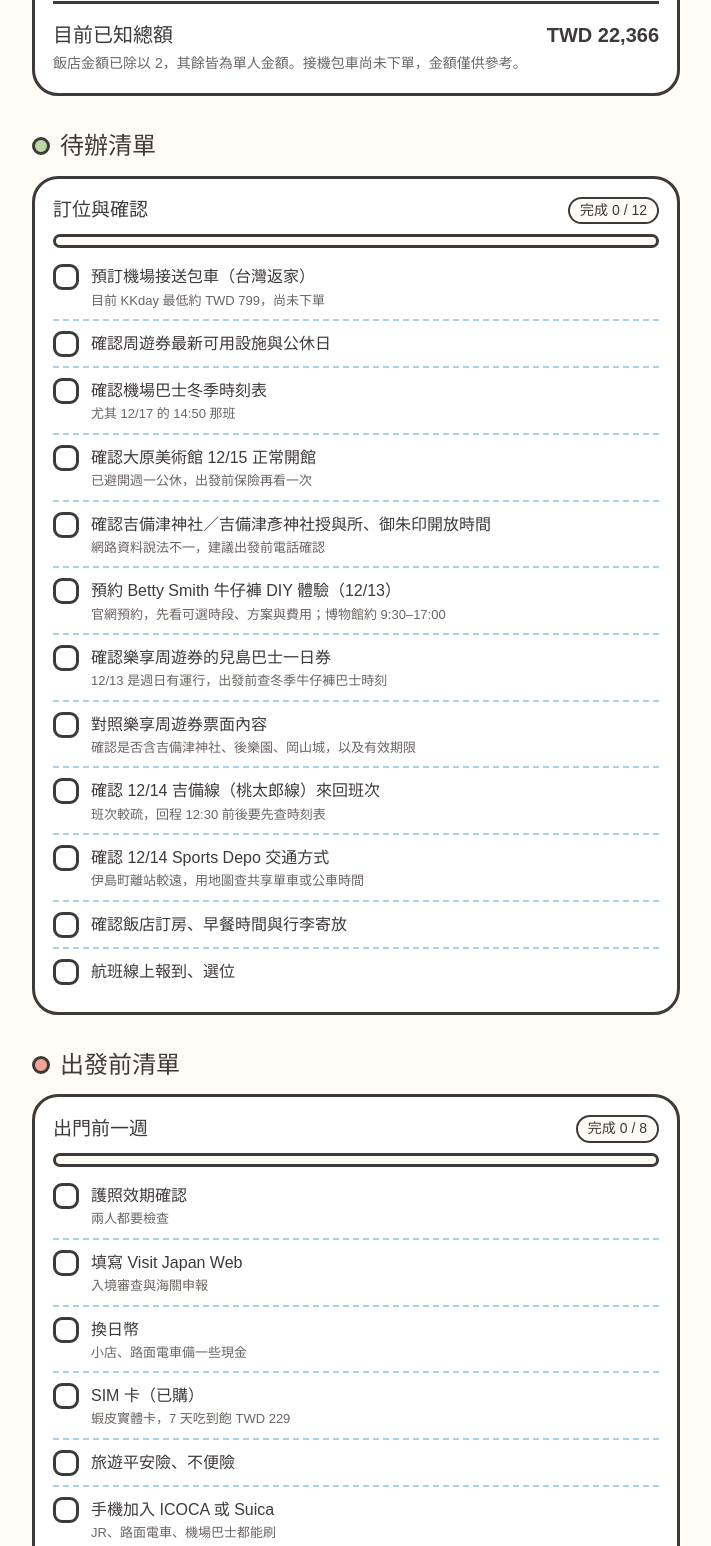
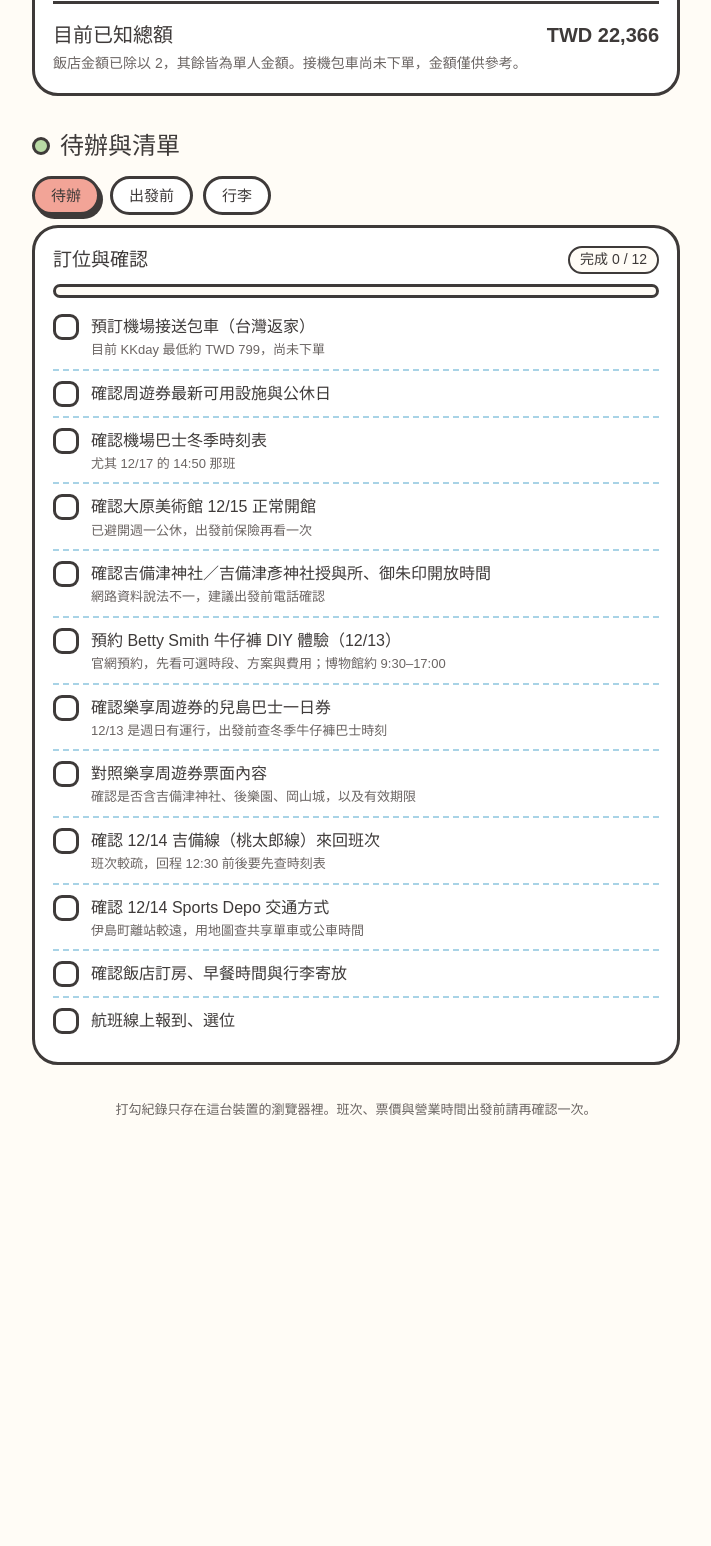
Before and after one commit to HANAJourney/Okayama, a plain HTML site: page index.html in a window 1280 px wide. Shown: the part 3988-5534 px from the top of the page, without its empty margins (284-995 px from the left). After the commit the page ends 5157 px from the top, so only its background shows below. Drawn offline with Linux system fonts and the light colour scheme; a web font is replaced by a local one.

Commit message:
Add files via upload

```diff
--- a/index.html
+++ b/index.html
@@ -247,11 +247,11 @@ footer{text-align:center;font-size:13px;color:var(--ink-soft)}
     <a href="#plan">行程</a>
     <a href="#stay">住宿</a>
     <a href="#weather">天氣</a>
-    <a href="#budget" data-tab="prebudget">行前費用</a>
-    <a href="#budget" data-tab="expenses">記帳</a>
-    <a href="#todo">待辦</a>
-    <a href="#before">出發前</a>
-    <a href="#pack">行李</a>
+    <a href="#checklist" data-tab="prebudget">行前費用</a>
+    <a href="#checklist" data-tab="expenses">記帳</a>
+    <a href="#todo" data-tab="todo-panel">待辦</a>
+    <a href="#todo" data-tab="before">出發前</a>
+    <a href="#todo" data-tab="pack">行李</a>
   </div>
 </nav>
 
@@ -444,9 +444,9 @@ footer{text-align:center;font-size:13px;color:var(--ink-soft)}
   </section>
 
   <!-- 費用 -->
-  <section id="budget">
-    <h2 class="sec-title"><span class="dot" style="background:var(--blue)"></span>費用</h2>
-    <div class="budget-tabbar" role="tablist" aria-label="費用分類">
+  <section id="checklist">
+    <h2 class="sec-title"><span class="dot" style="background:var(--coral)"></span>行前費用與記帳</h2>
+    <div class="budget-tabbar" role="tablist" aria-label="行前費用與記帳分類">
       <button class="btab" type="button" role="tab" id="tabPre" aria-controls="prebudget" aria-selected="true" data-target="prebudget">行前費用</button>
       <button class="btab" type="button" role="tab" id="tabExp" aria-controls="expenses" aria-selected="false" tabindex="-1" data-target="expenses">記帳</button>
     </div>
@@ -489,23 +489,16 @@ footer{text-align:center;font-size:13px;color:var(--ink-soft)}
     </div>
   </section>
 
-  <!-- 待辦 -->
   <section id="todo">
-    <h2 class="sec-title"><span class="dot" style="background:var(--green)"></span>待辦清單</h2>
-    <div class="card" data-list="todo"></div>
-  </section>
-
-  <!-- 出發前 -->
-  <section id="before">
-    <h2 class="sec-title"><span class="dot" style="background:var(--coral)"></span>出發前清單</h2>
-    <div class="card" data-list="before"></div>
-  </section>
-
-  <!-- 行李 -->
-  <section id="pack">
-    <h2 class="sec-title"><span class="dot" style="background:var(--yellow)"></span>行李清單</h2>
-    <div class="card" data-list="pack"></div>
-    <button class="clear" id="clearAll" type="button">清除所有打勾</button>
+    <h2 class="sec-title"><span class="dot" style="background:var(--green)"></span>待辦與清單</h2>
+    <div class="budget-tabbar" role="tablist" aria-label="待辦與清單分類">
+      <button class="btab" type="button" role="tab" id="tabTodo" aria-controls="todo-panel" aria-selected="true" data-target="todo-panel">待辦</button>
+      <button class="btab" type="button" role="tab" id="tabBefore" aria-controls="before" aria-selected="false" tabindex="-1" data-target="before">出發前</button>
+      <button class="btab" type="button" role="tab" id="tabPack" aria-controls="pack" aria-selected="false" tabindex="-1" data-target="pack">行李</button>
+    </div>
+    <div id="todo-panel" role="tabpanel" aria-labelledby="tabTodo"><div class="card" data-list="todo"></div></div>
+    <div id="before" role="tabpanel" aria-labelledby="tabBefore" hidden><div class="card" data-list="before"></div></div>
+    <div id="pack" role="tabpanel" aria-labelledby="tabPack" hidden><div class="card" data-list="pack"></div><button class="clear" id="clearAll" type="button">清除所有打勾</button></div>
   </section>
 
   <footer>打勾紀錄只存在這台裝置的瀏覽器裡。班次、票價與營業時間出發前請再確認一次。</footer>
@@ -539,31 +532,33 @@ footer{text-align:center;font-size:13px;color:var(--ink-soft)}
     {d:'12/12',w:'六',n:12,title:'倉敷美觀地區＋點燈',sub:'白壁倉庫、聖誕市集，傍晚串聯閃耀之路',icon:'kura',bg:'--blue',stops:[
       {t:'09:30',name:'倉敷美觀地區',must:1,desc:'到倉敷站後從南口沿商店街走過去。',map:'倉敷美観地区',tags:[['jr','山陽本線 17 分 ¥330'],['walk','步行 15 分']]},
       {t:'上午',name:'倉敷川畔・本町通',desc:'用周遊券的漫步優惠券換甜點或手作體驗。',map:'倉敷川畔',tags:[['walk','步行約 5 分']]},
+      {t:'12:00',name:'美觀地區午餐',desc:'在美觀地區附近隨意用餐，午後再逛聖誕市集。',map:'倉敷美観地区',tags:[['walk','美觀地區內步行約 5 分']]},
       {t:'16:00',name:'倉敷聖誕市集',must:1,desc:'倉敷 Ivy Square 紅磚廣場登場，確定是 12/11–12 兩天舉辦，免費入場，有美食、雜貨、手作體驗與表演，限定活動別錯過。',map:'倉敷アイビースクエア',info:'https://quick.ksb.co.jp/kurashiki-christmas-market-2026/',tags:[['walk','步行約 10 分']]},
-      {t:'傍晚',name:'倉敷美觀地區夜景',must:1,desc:'古建築常設照明點到 21:00，天黑後留下來看川畔倒影點燈，氣氛和白天完全不同。',map:'倉敷美観地区',info:'https://www.okayama-japan.jp/tw/spot/10736',tags:[['walk','步行']]},
+      {t:'傍晚',name:'倉敷美觀地區夜景',must:1,desc:'古建築常設照明點到 21:00，天黑後留下來看川畔倒影點燈，氣氛和白天完全不同。',map:'倉敷美観地区',info:'https://www.okayama-japan.jp/tw/spot/10736',tags:[['walk','美觀地區內步行約 5 分']]},
       {t:'晚上',name:'くらしき きらめきのみち',desc:'從美觀地區走回車站，串聯 JR 倉敷站南北兩側，約 15–18 萬顆 LED，免費參觀，17:00–21:00，12 月中旬正值展期內，順路走回站前再回岡山。',map:'倉敷未来公園',info:'https://todolist-japan.com/zh/kurashiki-kirameki-no-michi/',tags:[['walk','步行約 15 分'],['jr','回岡山 17 分']]}
     ]},
     {d:'12/13',w:'日',n:13,title:'兒島牛仔文化',sub:'牛仔褲街與 Betty Smith DIY 體驗',icon:'jeans',bg:'--yellow',stops:[
       {t:'09:10',name:'搭 JR 到兒島站',must:1,desc:'從岡山站搭 JR 瀨戶大橋線到兒島，約 30 分，車資出發前用乘換案內確認。兒島站內外都有牛仔褲主題裝飾，可以先拍照。',map:'児島駅',tags:[['jr','瀨戶大橋線約 30 分']]},
       {t:'10:00',name:'兒島牛仔褲巴士（ジーンズバス）',desc:'車內也是牛仔布風格。只有週五～日與假日運行，12/13 是週日有開。依舊資料約每小時 1 班（約 9:40–15:50），冬季時刻出發前請再確認。一日券大人 ¥620、小學生 ¥310，可在車上或 tabiwa 購買；周遊券第三項若是兒島巴士一日券，就在這天使用。',map:'児島駅前バスターミナル',info:'https://www.okayama-kanko.jp/spot/10327',tags:[['bus','巴士一日券 ¥620']]},
-      {t:'10:15',name:'兒島牛仔褲街（ジーンズストリート）',must:1,desc:'從旧野崎家住宅到野崎記念碑約 400 公尺，沿路都是日本國產牛仔褲品牌店，也有咖啡廳和雜貨店，建議預留約 2 小時。街上有牛仔藍的蒸包和冰淇淋可以試試。各店營業時間不同，部分店家週日以外會休息，進店前看一下門口公告。',map:'児島ジーンズストリート',info:'https://www.okayama-kanko.jp/spot/10326',tags:[['bus','巴士到「野﨑家旧宅」附近'],['walk','街上步行']]},
-      {t:'12:30',name:'街上午餐',desc:'在牛仔褲街周邊自選用餐。冬季日落約 16:55，下午的 Betty Smith 行程先留好時間。',map:'児島ジーンズストリート',tags:[['walk','步行']]},
-      {t:'13:45',name:'Betty Smith 牛仔褲博物館＆村（Jeans Museum & Village）',must:1,desc:'日本國產牛仔褲發源地的牛仔褲主題設施。館內可免費參觀國產牛仔褲館與 outlet，有舊牛仔褲、縫紉機與石洗機器展示。營業時間約 9:30–17:00（12–2 月，各來源寫法略有差異，以官網為準），年末年始休息。DIY 牛仔褲或鉚釘配件體驗需先上網預約，方案與費用不同（製作標準直筒牛仔褲約 ¥11,000 起），請先看官網挑選時段，預約後再決定來回時間。',map:'ベティスミス ジーンズミュージアム&ヴィレッジ',info:'https://betty.co.jp/village/make/',tags:[['bus','牛仔褲巴士或下電巴士王子が岳線'],['walk','巴士站步行約 5 分']]},
-      {t:'16:00',name:'回兒島站',desc:'牛仔褲巴士班次有限，錯過就改搭下電巴士（一日券涵蓋王子が岳線到下之町）或計程車。博物館 17:00 關門，日落約 16:55，不要排太晚。',map:'児島駅',tags:[['bus','巴士回兒島站']]},
+      {t:'10:15',name:'兒島牛仔褲街（ジーンズストリート）',must:1,desc:'從旧野崎家住宅到野崎記念碑約 400 公尺，沿路都是日本國產牛仔褲品牌店，也有咖啡廳和雜貨店，建議預留約 2 小時。街上有牛仔藍的蒸包和冰淇淋可以試試。各店營業時間不同，部分店家週日以外會休息，進店前看一下門口公告。',map:'児島ジーンズストリート',info:'https://www.okayama-kanko.jp/spot/10326',tags:[['bus','巴士到「野﨑家旧宅」附近'],['walk','街上步行約 10 分']]},
+      {t:'12:30',name:'街上午餐',desc:'在牛仔褲街周邊自選用餐。冬季日落約 16:55，下午的 Betty Smith 行程先留好時間。',map:'児島ジーンズストリート',tags:[['walk','步行約 5 分']]},
+      {t:'13:45',name:'Betty Smith 牛仔褲博物館＆村（Jeans Museum & Village）',must:1,desc:'日本國產牛仔褲發源地的牛仔褲主題設施。館內可免費參觀國產牛仔褲館與 outlet，有舊牛仔褲、縫紉機與石洗機器展示。營業時間約 9:30–17:00（12–2 月，各來源寫法略有差異，以官網為準），年末年始休息。DIY 牛仔褲或鉚釘配件體驗需先上網預約，方案與費用不同（製作標準直筒牛仔褲約 ¥11,000 起），請先看官網挑選時段，並確認 13:45 是否還有空位，預約後再決定來回時間。',map:'ベティスミス ジーンズミュージアム&ヴィレッジ',info:'https://betty.co.jp/village/make/',tags:[['bus','牛仔褲巴士或下電巴士王子が岳線'],['walk','巴士站步行約 5 分']]},
+      {t:'15:00',name:'回兒島站',desc:'建議 15:00 前離開 Betty Smith，搭牛仔褲巴士回兒島站。末班車時間出發前確認（下電巴士兒島營業所 086-472-2811）。錯過就改搭下電巴士（一日券涵蓋王子が岳線到下之町）或計程車。',map:'児島駅',tags:[['bus','巴士回兒島站']]},
+      {t:'15:30',name:'兒島站周邊咖啡休息',desc:'回到兒島站後在站周邊找咖啡廳休息，等 17:00 的 JR 回岡山。',map:'児島駅',tags:[['walk','步行約 5 分']]},
       {t:'17:00',name:'搭 JR 回岡山，站前晚餐',desc:'回岡山後在站前自由吃晚餐、休息。',map:'岡山駅',tags:[['jr','瀨戶大橋線約 30 分']]}
     ]},
     {d:'12/14',w:'一',n:14,title:'桃太郎故鄉吉備路＋Sports Depo',sub:'吉備津神社群散策，下午到伊島町採買',icon:'shrine',bg:'--coral',stops:[
-      {t:'09:00',name:'JR 岡山站搭桃太郎線到吉備津站',desc:'搭 JR 桃太郎線（吉備線）約 17–20 分鐘，出站步行約 10 分鐘到吉備津神社。',map:'吉備津駅',tags:[['jr','桃太郎線 17–20 分'],['walk','出站步行 10 分']]},
+      {t:'08:36',name:'JR 岡山站搭桃太郎線到吉備津站',desc:'搭 08:36 班到吉備津站，約 08:54 抵達（NAVITIME 時刻表，JR 2026 年 11 月號）。出站步行約 10 分鐘到吉備津神社。備用 09:29 班，約 09:46 抵達。出發前確認 12/14 班次。',map:'吉備津駅',info:'https://japantravel.navitime.com/zh-tw/area/jp/depArrTimeList/00000859/00001566/00000053?direction=down',tags:[['jr','08:36 班 735D'],['walk','出站步行 10 分']]},
       {t:'09:30',name:'吉備津神社',must:1,desc:'國寶「吉備津造」本殿與約 360 公尺木造迴廊。12/14 週一正常開放。境內 5:00–18:00 免費；授與所約 9:00–16:00。',map:'吉備津神社',info:'https://www.okayama-kanko.jp/spot/10047',tags:[['walk','境內參拜']]},
       {t:'11:00',name:'吉備津彥神社',must:1,desc:'從吉備津站搭 JR 桃太郎線 1 站到備前一宮站（約 3 分鐘，出站步行 3 分鐘），或沿吉備路步行前往。境內參拜約 6:00–18:00 免費；社務所時間未查到，建議電話 086-284-0031 詢問。',map:'吉備津彦神社',info:'https://www.okayama-kanko.jp/spot/10048',tags:[['jr','桃太郎線 1 站約 3 分'],['walk','出站步行 3 分']]},
-      {t:'12:30',name:'返回岡山站，午餐休息',desc:'從備前一宮站搭 JR 桃太郎線返回岡山站。班次較疏，出發前先查好時刻表；站前用餐、稍作休息。',map:'岡山駅',tags:[['jr','桃太郎線返回，班次較疏']]},
+      {t:'12:20',name:'搭 12:39 班返回岡山站，午餐休息',desc:'12:20 前離開吉備津彥神社，到備前一宮站搭 12:39 班回岡山（JR 上り時刻，時刻表未標示平日土休日，出發前用乘換案內確認 12/14 班次）。備用班次 13:25。抵達岡山後站前用餐、稍作休息；Sports Depo 仍排 15:00。',map:'岡山駅',info:'https://timetable.jr-odekake.net/line-timetable/2404',tags:[['jr','JR 桃太郎線 12:39 班']]},
       {t:'15:00',name:'Sports Depo 岡山伊島店',must:1,desc:'從岡山站前騎共享單車（ももちゃり）、搭公車或計程車前往北區伊島町，移動時間我沒有查到可靠資料，請用地圖確認。店面營業至 21:00，電話 086-251-2515。',map:'スポーツデポ岡山伊島店',tags:[['bus','共享單車／公車／計程車，時間待查']]},
-      {t:'18:30',name:'返回站前晚餐',desc:'逛完 Sports Depo 後返回岡山站前用晚餐。',map:'岡山駅',tags:[['walk','站前']]},
-      {t:'19:30',name:'西川緑道公園點燈（視體力）',desc:'西川イルミ2026，免費入場，2026/11/6–2027/1/3 期間每日 17:00–22:00 點燈。從岡山站步行約 10 分，體力夠再去，不夠可跳過。',map:'西川緑道公園',info:'https://www.okayama-kanko.jp/event/12739',tags:[['walk','步行 10 分']]}
+      {t:'18:30',name:'返回站前晚餐',desc:'逛完 Sports Depo 後返回岡山站前用晚餐。',map:'岡山駅',tags:[['walk','步行約 3 分']]},
+      {t:'19:30',name:'西川緑道公園點燈',desc:'西川イルミ2026，免費入場，2026/11/6–2027/1/3 期間每日 17:00–22:00 點燈。從岡山站步行約 10 分，體力夠再去，不夠可跳過。',map:'西川緑道公園',info:'https://www.okayama-kanko.jp/event/12739',tags:[['walk','步行 10 分']]}
     ]},
     {d:'12/15',w:'二',n:15,title:'大原美術館＋三井 Outlet',sub:'先看美術館，再到倉敷站北口購物',icon:'bag',bg:'--yellow',stops:[
       {t:'09:00',name:'搭 JR 山陽本線到倉敷',desc:'從岡山站搭 JR 山陽本線到倉敷站，約 17 分，票價 ¥330。',map:'倉敷駅',tags:[['jr','山陽本線 17 分 ¥330']]},
-      {t:'09:45',name:'大原美術館',must:1,desc:'日本第一家私立西洋美術館，館藏等級高。12/15 是週二，確定開館（慣例週一公休）。先看美術館，開館後人潮較少。門票大人約 ¥2,000（大學生 ¥1,000，中小學生以下免費，確切金額以現場公告為準）。',map:'大原美術館',info:'https://www.ohara.or.jp/',tags:[['walk','倉敷站步行約 15 分']]},
+      {t:'09:45',name:'大原美術館',must:1,desc:'日本第一家私立西洋美術館，館藏等級高。先看美術館，開館後人潮較少。門票大人約 ¥2,000（大學生 ¥1,000，中小學生以下免費，確切金額以現場公告為準）。',map:'大原美術館',info:'https://www.ohara.or.jp/',tags:[['walk','倉敷站步行約 15 分']]},
       {t:'11:45',name:'美觀地區午餐（自選）',desc:'在美觀地區附近隨意用餐，之後走回倉敷站北口。',map:'倉敷美観地区',tags:[['walk','步行約 10 分']]},
       {t:'13:00',name:'三井 OUTLET PARK 倉敷',must:1,desc:'倉敷站北口直結，從美觀地區回到車站後出站就到，免費入場（純購物中心）。營業時間約 10:00–20:00，平日可能縮短到 19:00，以現場公告為準。',map:'三井アウトレットパーク倉敷',info:'https://mitsui-shopping-park.com/mop/kurashiki/',tags:[['walk','步行約 15 分（經倉敷站）']]},
       {t:'15:30',name:'Ario 倉敷',desc:'Outlet 隔壁，採買與喝咖啡休息。',map:'アリオ倉敷',tags:[['walk','步行 1 分']]},
@@ -573,16 +568,14 @@ footer{text-align:center;font-size:13px;color:var(--ink-soft)}
       {t:'09:30',name:'岡山後樂園',must:1,desc:'日本三大名園之一，逛 1.5–2 小時，可在茶屋品嚐抹茶。門票不含在周遊券內，要另外買：大人約 ¥500（65 歲以上 ¥200，高中生以下免費，確切金額以現場為準）。與岡山城共通券 ¥720 比分開買便宜，兩個都要去的話建議買共通券。',map:'岡山後楽園',info:'https://okayama-korakuen.jp/',tags:[['tram','東山線到「城下」5 分'],['walk','步行 10 分']]},
       {t:'12:00',name:'岡山城天守閣',must:1,desc:'從後樂園跨越月見橋步行即達。用樂享周遊券兌換「岡山城天守閣門票＋烏城咖啡聖代」（兌換資格請對照票面確認）；若無周遊券則票價大人約 ¥500（小中學生免費）。',map:'岡山城',info:'https://okayama-castle.jp/',tags:[['walk','過月見橋，步行約 5 分']]},
       {t:'13:30',name:'午餐（岡山城周邊自選）',desc:'在城下町或站前找一間午餐店，不必排太趕。',map:'岡山城',tags:[['walk','步行約 10 分']]},
-      {t:'15:00',name:'YOURS 超市 岡山站店',must:1,desc:'最後補貨：調味料、泡麵、零食。',map:'ユアーズ 岡山駅前店',tags:[['walk','步行約 3 分']]},
-      {t:'15:30',name:'車站伴手禮',desc:'吉備糰子、大手饅頭都在站內買得到。',map:'廣栄堂 岡山駅店',tags:[['walk','步行約 3 分']]},
-      {t:'17:00',name:'岡山站前自由活動＆採買',desc:'搭路面電車回岡山站，逛 AEON MALL 岡山或高島屋採買伴手禮、吃晚餐，為隔天回程預作準備。',map:'イオンモール岡山',tags:[['tram','路面電車回岡山站']]}
+      {t:'15:00',name:'YOURS 超市 岡山站店',must:1,desc:'回程前補貨：調味料、泡麵、零食。',map:'ユアーズ 岡山駅前店',tags:[['walk','步行約 3 分']]},
+      {t:'17:00',name:'岡山站前自由活動＆採買',desc:'在站前自由活動，逛 AEON MALL 岡山或高島屋採買，吃晚餐，為隔天回程預作準備。AEON MALL 的交通方式出發前用地圖確認。',map:'イオンモール岡山',tags:[['walk','步行約 3 分']]}
     ]},
     {d:'12/17',w:'四',n:17,title:'回家',sub:'早上不排遠的，留時間買伴手禮',icon:'peach',bg:'--green',stops:[
       {t:'10:00',name:'退房・寄放行李',desc:'行李先放飯店櫃檯。',map:'Hotel Trend Okayama Ekimae',tags:[['walk','約 3 分']]},
       {t:'上午',name:'岡山吉兆庵美術館（視時間）',desc:'離飯店不遠，有時間再順道參觀，趕時間就直接跳過。門票大人 ¥600、中小學生 ¥300、65 歲以上 ¥480；開館 10:00–17:00（最終入館 16:30），每月第 1、3 個週一休館。電話 086-364-1005。',map:'岡山吉兆庵美術館',info:'https://www.okayama-kanko.jp/spot/15843',tags:[['walk','步行約 10 分']]},
-      {t:'上午',name:'西川緑道公園（視時間）',desc:'白天版散步，前一晚已看過夜間點燈的話可以跳過。兩個景點建議擇一，別都排。',map:'西川緑道公園',tags:[['walk','步行約 10 分']]},
-      {t:'12:00',name:'岡山站內或站前午餐',desc:'在站內或站前用餐，餐廳選擇比機場多。吃完 13:45 前到岡山站西口 21 號乘車處候車。',map:'岡山駅',tags:[['walk','站內步行即可']]},
-      {t:'14:50',name:'利木津巴士往機場',desc:'岡山站西口 21 號乘車處，15:20 到機場。下一班 15:55 會比較趕。',map:'岡山桃太郎空港',tags:[['bus','機場巴士 30 分 ¥1,000']]},
+      {t:'12:00',name:'岡山站內午餐・伴手禮',desc:'在站內或站前用餐，餐廳選擇比機場多。吉備糰子、大手饅頭都在站內買得到，最後一站買比較新鮮。吃完 14:30 前到岡山站西口 21 號乘車處候車（14:50 班）。',map:'廣栄堂 岡山駅店',tags:[['walk','站內步行約 3 分']]},
+      {t:'14:50',name:'利木津巴士往機場',desc:'岡山站西口 21 號乘車處，15:20 到機場。若覺得等待太久，下一班 15:55 也可以搭，約 16:25 到機場。',map:'岡山桃太郎空港',tags:[['bus','機場巴士 30 分 ¥1,000']]},
       {t:'17:55',name:'岡山桃太郎機場起飛',desc:'起飛前 2 小時到機場最安心。20:00 抵達台北桃園 T1。',map:'岡山桃太郎空港',tags:[['air','飛機']]}
     ]}
   ];
@@ -727,14 +720,24 @@ footer{text-align:center;font-size:13px;color:var(--ink-soft)}
   function loadLocal(){try{var a=JSON.parse(localStorage.getItem(LOCAL_KEY)||'[]');return Array.isArray(a)?a:[]}catch(e){return []}}
   function saveLocal(a){try{localStorage.setItem(LOCAL_KEY,JSON.stringify(a))}catch(e){}}
   var localExp=loadLocal();
-  var budgetBtns=document.querySelectorAll('.btab');
-  function showBudget(target){
-    Array.prototype.forEach.call(budgetBtns,function(b){var on=b.dataset.target===target;b.setAttribute('aria-selected',on?'true':'false');b.tabIndex=on?0:-1;});
-    document.getElementById('prebudget').hidden=target!=='prebudget';
-    document.getElementById('expenses').hidden=target!=='expenses';
-  }
-  Array.prototype.forEach.call(budgetBtns,function(b){b.addEventListener('click',function(){showBudget(b.dataset.target)})});
-  Array.prototype.forEach.call(document.querySelectorAll('a[data-tab]'),function(a){a.addEventListener('click',function(){showBudget(a.dataset.tab)})});
+  Array.prototype.forEach.call(document.querySelectorAll('.budget-tabbar'),function(bar){
+    var btns=bar.querySelectorAll('.btab');
+    bar.showTab=function(target){
+      Array.prototype.forEach.call(btns,function(b){
+        var on=b.dataset.target===target;
+        b.setAttribute('aria-selected',on?'true':'false');b.tabIndex=on?0:-1;
+        document.getElementById(b.dataset.target).hidden=!on;
+      });
+    };
+    Array.prototype.forEach.call(btns,function(b){b.addEventListener('click',function(){bar.showTab(b.dataset.target)})});
+    bar.showTab(btns[0].dataset.target);
+  });
+  Array.prototype.forEach.call(document.querySelectorAll('a[data-tab]'),function(a){
+    a.addEventListener('click',function(){
+      var bar=document.getElementById(a.dataset.tab).closest('section').querySelector('.budget-tabbar');
+      bar.showTab(a.dataset.tab);
+    });
+  });
 
   var expDay=document.getElementById('expDay'),expName=document.getElementById('expName'),expAmt=document.getElementById('expAmt'),expMsg=document.getElementById('expMsg');
   expDay.innerHTML=EXPENSES.map(function(d){return '<option value="'+d.d+'">'+d.d+'（'+d.w+'）</option>'}).join('');
@@ -770,7 +773,6 @@ footer{text-align:center;font-size:13px;color:var(--ink-soft)}
     localExp.push({d:expDay.value,name:name,amount:amt});saveLocal(localExp);
     expName.value='';expAmt.value='';renderExpenses();expMsg.textContent='已新增。';
   });
-  showBudget('prebudget');
   renderExpenses();
 
   /* 清除：按兩次才執行 */
```
